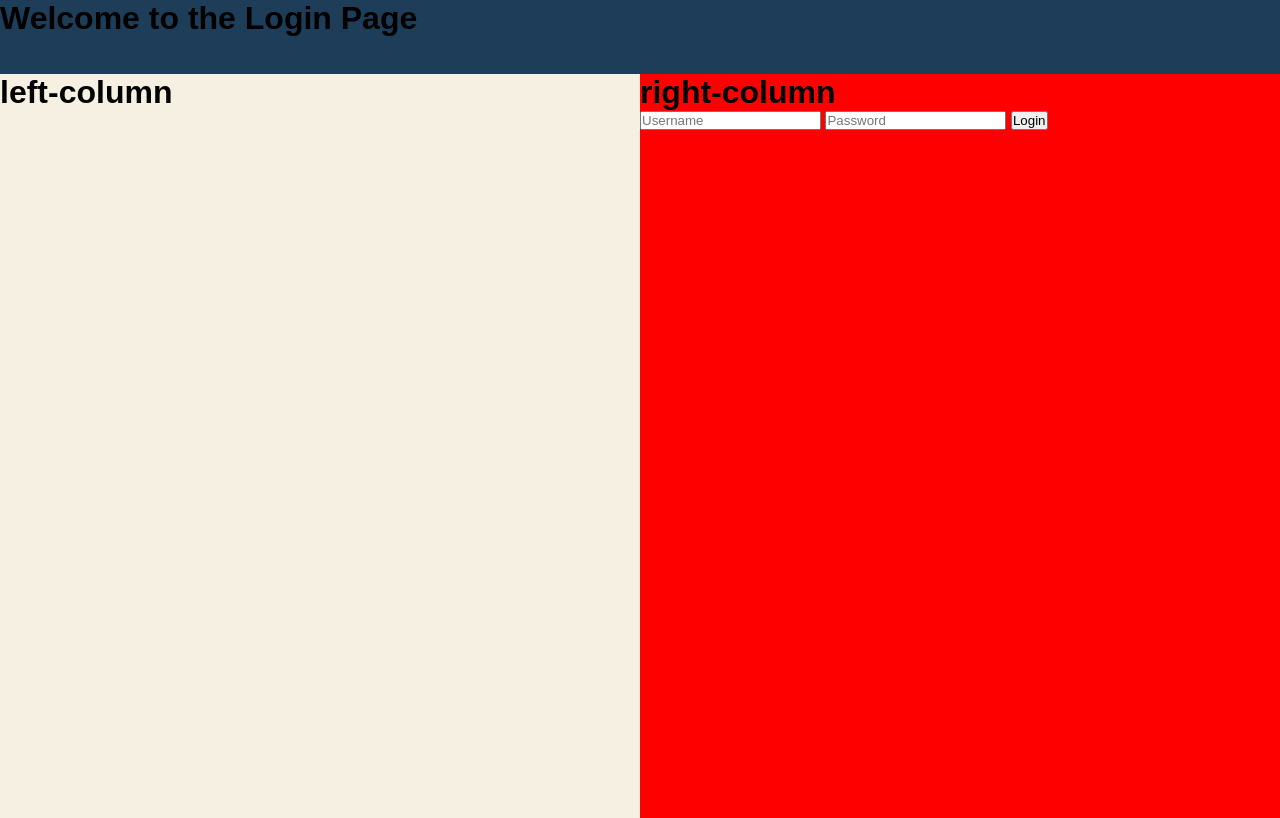
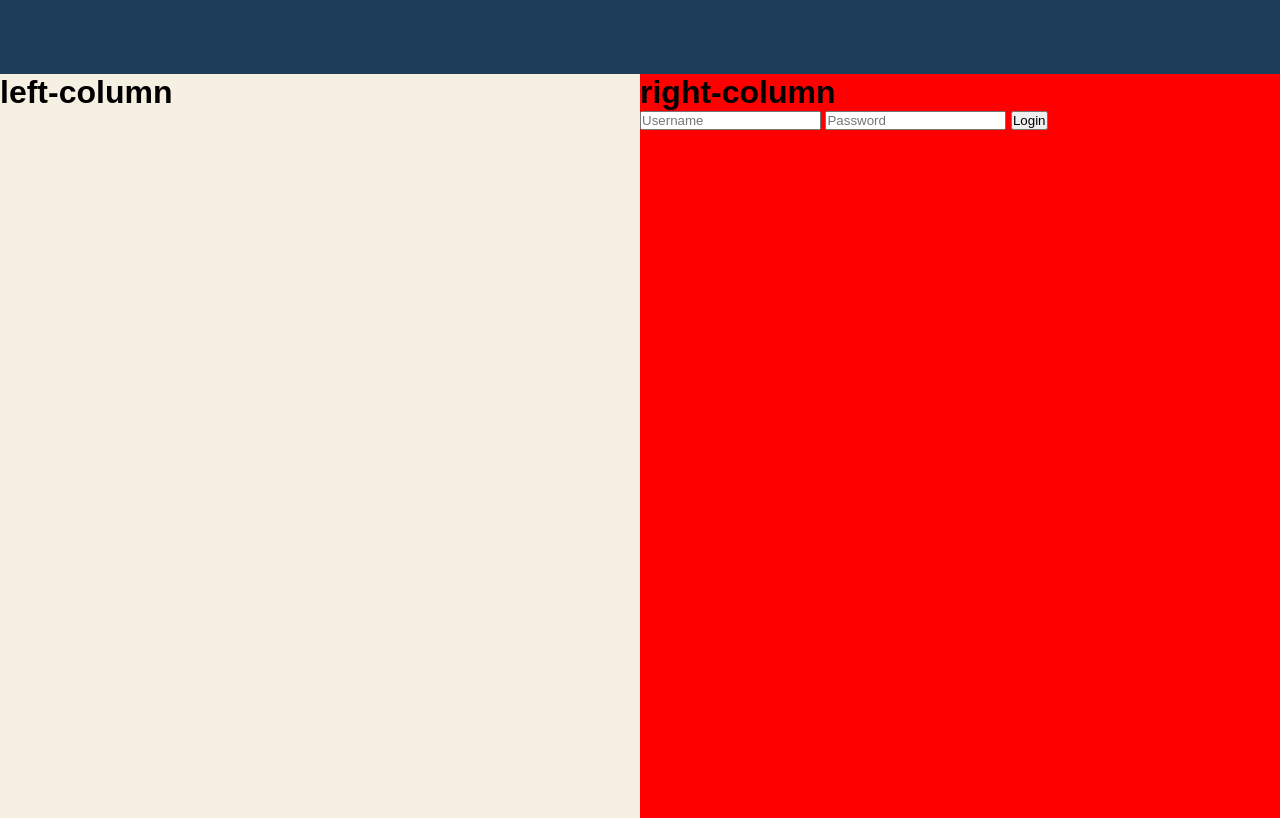
Before and after one commit to rexler05/activity-4, a Django app: page / in a window 1280 px wide. Run offline with Django 5.2, Linux system fonts and the light colour scheme.

```diff
--- a/app/templates/app/login.html
+++ b/app/templates/app/login.html
@@ -8,7 +8,7 @@
 </head>
 <body>
 <div class="Header">
-    <h1>Welcome to the Login Page</h1>
+
 </div>
 <div class="container">
     <div class="left-column">
```
